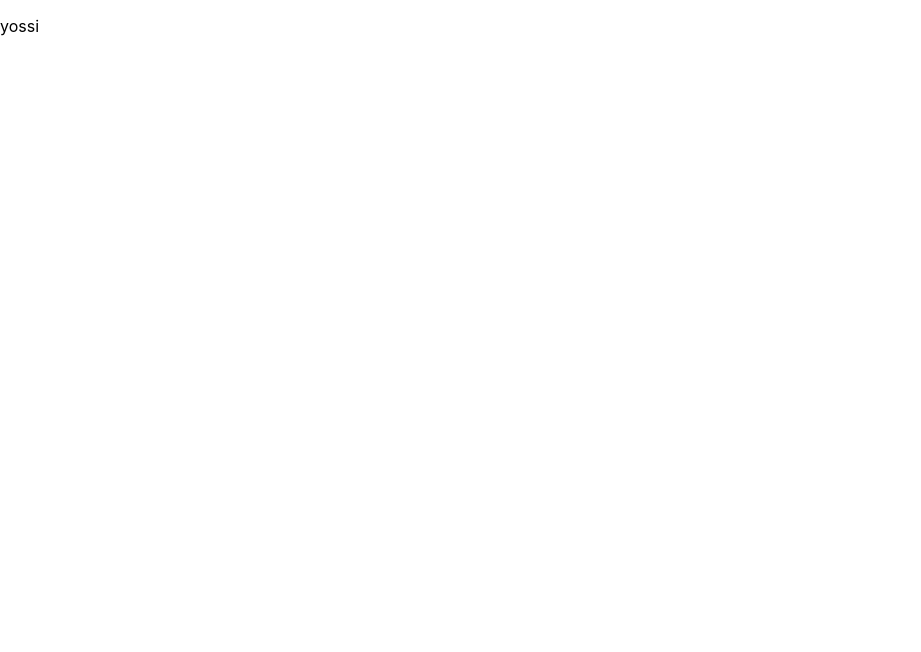
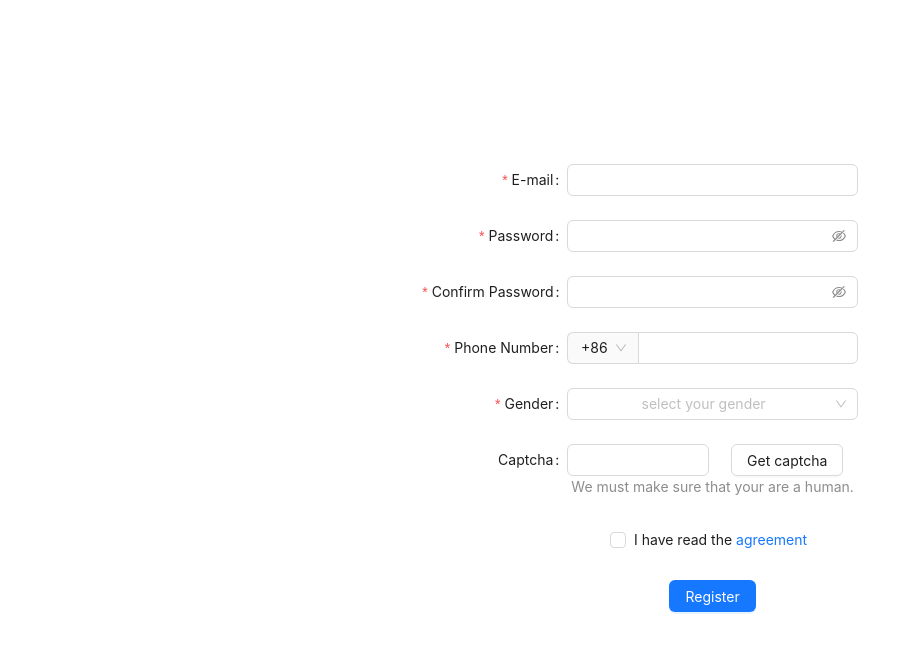
Before and after one commit to oyosied/streaming-website, a React (Create React App) app: page /register in a window 1280 px wide. Shown: the top 652 px of the page, without its empty margins (0-921 px from the left). Built offline with nearby package versions, Linux system fonts and the light colour scheme.

Commit message:
login registration pages

```diff
--- a/package.json
+++ b/package.json
@@ -6,8 +6,10 @@
     "@testing-library/jest-dom": "^5.16.5",
     "@testing-library/react": "^13.4.0",
     "@testing-library/user-event": "^13.5.0",
+    "antd": "^5.1.2",
     "react": "^18.2.0",
     "react-dom": "^18.2.0",
+    "react-router-dom": "^6.6.1",
     "react-scripts": "5.0.1",
     "web-vitals": "^2.1.4"
   },
--- a/src/App.js
+++ b/src/App.js
@@ -1,8 +1,15 @@
-
+import LoginForm from "./pages/login";
+import { Route, Routes, Navigate } from "react-router-dom";
+import RegistrationForm from "./pages/register";
 
 const App = () =>{
-
-    return <p>yossi</p>
+    let routes;
+    routes = (<Routes>
+        <Route path="*" element={<h2>Page not found</h2>} />
+        <Route exact path="/login" element={<LoginForm />} />
+        <Route exact path="/register" element={<RegistrationForm />} />
+    </Routes>);
+    return <main>{routes}</main>
 }
 
 export default App;
--- a/src/index.js
+++ b/src/index.js
@@ -2,10 +2,14 @@ import React from "react";
 import ReactDOM from "react-dom/client";
 import "./index.css";
 import App from "./App";
+import { BrowserRouter } from 'react-router-dom';
 
 const root = ReactDOM.createRoot(document.getElementById("root"));
 root.render(
-  <React.StrictMode>
-    <App />
-  </React.StrictMode>
+  <BrowserRouter>
+    <React.StrictMode>
+      <App />
+    </React.StrictMode>
+  </BrowserRouter>
+
 );
--- /dev/null
+++ b/src/pages/login.js
@@ -0,0 +1,95 @@
+import React from "react";
+import { Button, Checkbox, Form, Input, Col , Row} from "antd";
+import CenteredDiv from "../utils/components/CenteredDiv";
+import { useNavigate } from "react-router-dom";
+
+const LoginForm = () => {
+  let navigate = useNavigate();
+  const onFinish = (values) => {
+    console.log("Success:", values);
+  };
+  const onFinishFailed = (errorInfo) => {
+    console.log("Failed:", errorInfo);
+  };
+  const onRegister = () => {
+    let path = `/register`;
+    navigate(path);
+  };
+  return (
+    <CenteredDiv>
+      <Form
+        name="basic"
+        labelCol={{
+          span: 8,
+        }}
+        wrapperCol={{
+          span: 16,
+        }}
+        initialValues={{
+          remember: true,
+        }}
+        onFinish={onFinish}
+        onFinishFailed={onFinishFailed}
+        autoComplete="off"
+      >
+        <Form.Item
+          label="Username"
+          name="username"
+          rules={[
+            {
+              required: true,
+              message: "Please input your username!",
+            },
+          ]}
+        >
+          <Input />
+        </Form.Item>
+
+        <Form.Item
+          label="Password"
+          name="password"
+          rules={[
+            {
+              required: true,
+              message: "Please input your password!",
+            },
+          ]}
+        >
+          <Input.Password />
+        </Form.Item>
+
+        <Form.Item
+          name="remember"
+          valuePropName="checked"
+          wrapperCol={{
+            offset: 8,
+            span: 16,
+          }}
+        >
+          <Checkbox>Remember me</Checkbox>
+        </Form.Item>
+
+        <Form.Item
+          wrapperCol={{
+            offset: 8,
+            span: 16,
+          }}
+        >
+          <Row>
+            <Col span={10}>
+              <Button type="primary" htmlType="submit">
+                Login
+              </Button>
+            </Col>
+            <Col>
+              <Button type="default" onClick={onRegister}>
+                Register
+              </Button>
+            </Col>
+          </Row>
+        </Form.Item>
+      </Form>
+    </CenteredDiv>
+  );
+};
+export default LoginForm;
--- /dev/null
+++ b/src/pages/register.js
@@ -0,0 +1,245 @@
+import React, { useState } from "react";
+import {
+  AutoComplete,
+  Button,
+  Cascader,
+  Checkbox,
+  Col,
+  Form,
+  Input,
+  InputNumber,
+  Row,
+  Select,
+} from "antd";
+import CenteredDiv from "../utils/components/CenteredDiv";
+const { Option } = Select;
+
+const formItemLayout = {
+  labelCol: {
+    xs: {
+      span: 24,
+    },
+    sm: {
+      span: 8,
+    },
+  },
+  wrapperCol: {
+    xs: {
+      span: 24,
+    },
+    sm: {
+      span: 16,
+    },
+  },
+};
+const tailFormItemLayout = {
+  wrapperCol: {
+    xs: {
+      span: 24,
+      offset: 0,
+    },
+    sm: {
+      span: 16,
+      offset: 8,
+    },
+  },
+};
+const RegistrationForm = () => {
+  const [form] = Form.useForm();
+  const onFinish = (values) => {
+    console.log("Received values of form: ", values);
+  };
+  const prefixSelector = (
+    <Form.Item name="prefix" noStyle>
+      <Select
+        style={{
+          width: 70,
+        }}
+      >
+        <Option value="86">+86</Option>
+        <Option value="87">+87</Option>
+      </Select>
+    </Form.Item>
+  );
+  const suffixSelector = (
+    <Form.Item name="suffix" noStyle>
+      <Select
+        style={{
+          width: 70,
+        }}
+      >
+        <Option value="USD">$</Option>
+        <Option value="CNY">¥</Option>
+      </Select>
+    </Form.Item>
+  );
+  const [autoCompleteResult, setAutoCompleteResult] = useState([]);
+  const onWebsiteChange = (value) => {
+    if (!value) {
+      setAutoCompleteResult([]);
+    } else {
+      setAutoCompleteResult(
+        [".com", ".org", ".net"].map((domain) => `${value}${domain}`)
+      );
+    }
+  };
+  const websiteOptions = autoCompleteResult.map((website) => ({
+    label: website,
+    value: website,
+  }));
+  return (
+    <CenteredDiv>
+      <Form
+        {...formItemLayout}
+        form={form}
+        name="register"
+        onFinish={onFinish}
+        initialValues={{
+          residence: ["zhejiang", "hangzhou", "xihu"],
+          prefix: "86",
+        }}
+        scrollToFirstError
+      >
+        <Form.Item
+          name="email"
+          label="E-mail"
+          rules={[
+            {
+              type: "email",
+              message: "The input is not valid E-mail!",
+            },
+            {
+              required: true,
+              message: "Please input your E-mail!",
+            },
+          ]}
+        >
+          <Input />
+        </Form.Item>
+
+        <Form.Item
+          name="password"
+          label="Password"
+          rules={[
+            {
+              required: true,
+              message: "Please input your password!",
+            },
+          ]}
+          hasFeedback
+        >
+          <Input.Password />
+        </Form.Item>
+
+        <Form.Item
+          name="confirm"
+          label="Confirm Password"
+          dependencies={["password"]}
+          hasFeedback
+          rules={[
+            {
+              required: true,
+              message: "Please confirm your password!",
+            },
+            ({ getFieldValue }) => ({
+              validator(_, value) {
+                if (!value || getFieldValue("password") === value) {
+                  return Promise.resolve();
+                }
+                return Promise.reject(
+                  new Error("The two passwords that you entered do not match!")
+                );
+              },
+            }),
+          ]}
+        >
+          <Input.Password />
+        </Form.Item>
+
+        <Form.Item
+          name="phone"
+          label="Phone Number"
+          rules={[
+            {
+              required: true,
+              message: "Please input your phone number!",
+            },
+          ]}
+        >
+          <Input
+            addonBefore={prefixSelector}
+            style={{
+              width: "100%",
+            }}
+          />
+        </Form.Item>
+
+        <Form.Item
+          name="gender"
+          label="Gender"
+          rules={[
+            {
+              required: true,
+              message: "Please select gender!",
+            },
+          ]}
+        >
+          <Select placeholder="select your gender">
+            <Option value="male">Male</Option>
+            <Option value="female">Female</Option>
+            <Option value="other">Other</Option>
+          </Select>
+        </Form.Item>
+
+        <Form.Item
+          label="Captcha"
+          extra="We must make sure that your are a human."
+        >
+          <Row gutter={8}>
+            <Col span={12}>
+              <Form.Item
+                name="captcha"
+                noStyle
+                rules={[
+                  {
+                    required: true,
+                    message: "Please input the captcha you got!",
+                  },
+                ]}
+              >
+                <Input />
+              </Form.Item>
+            </Col>
+            <Col span={12}>
+              <Button>Get captcha</Button>
+            </Col>
+          </Row>
+        </Form.Item>
+
+        <Form.Item
+          name="agreement"
+          valuePropName="checked"
+          rules={[
+            {
+              validator: (_, value) =>
+                value
+                  ? Promise.resolve()
+                  : Promise.reject(new Error("Should accept agreement")),
+            },
+          ]}
+          {...tailFormItemLayout}
+        >
+          <Checkbox>
+            I have read the <a href="">agreement</a>
+          </Checkbox>
+        </Form.Item>
+        <Form.Item {...tailFormItemLayout}>
+          <Button type="primary" htmlType="submit">
+            Register
+          </Button>
+        </Form.Item>
+      </Form>
+    </CenteredDiv>
+  );
+};
+export default RegistrationForm;
--- /dev/null
+++ b/src/utils/components/CenteredDiv.js
@@ -0,0 +1,13 @@
+const centereddivcss = {
+    display: "flex",
+    justifyContent: "center",
+    alignItems: "center",
+    textAlign: "center",
+    minHeight: "100vh",
+  };
+
+const CenteredDiv = (props) =>{
+    return <div style={centereddivcss}>{props.children}</div>
+}
+
+export default CenteredDiv;
```
Also changed, not shown: 1 other file (tests, documents, lock files or other folders).
